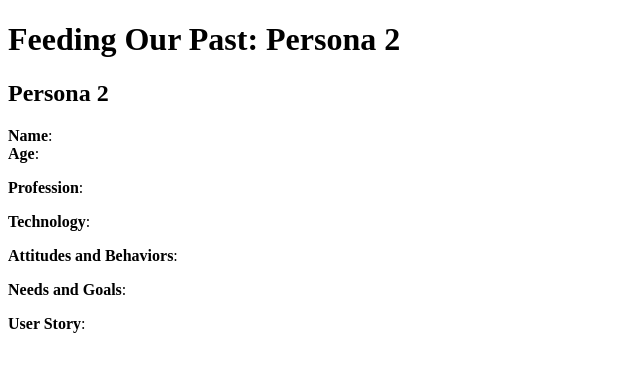
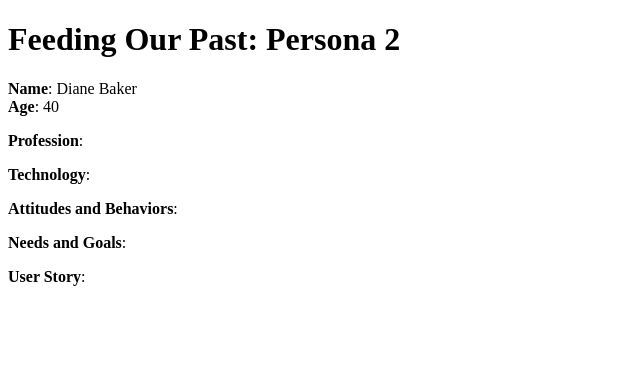
Before and after one commit to fullStackMartinez/feeding-our-past, a PHP site: page /epic/persona-2.php in a window 1280 px wide. Shown: the top 372 px of the page, without its empty margins (0-640 px from the left). Run offline with PHP 8.4, Linux system fonts and the light colour scheme.

Commit message:
added comments at top and persona name/age

```diff
--- a/epic/persona-2.php
+++ b/epic/persona-2.php
@@ -7,10 +7,10 @@
 	<body>
 		<h1>Feeding Our Past: Persona 2</h1>
 
-		<!-- Define a Persona representing the target audience for the capstone project -->
-		<h2>Persona 2</h2>
-		<p><strong>Name</strong>: <br>
-			<strong>Age</strong>: </p>
+		<!-- Define a Persona representing the target audience for the capstone project:
+		This persona will be a person who is seeking information to help a senior-aged family member, friend, or neighbor -->
+		<p><strong>Name</strong>: Diane Baker<br>
+			<strong>Age</strong>: 40</p>
 
 		<p><strong>Profession</strong>: </p>
 		<p><strong>Technology</strong>: </p>
```
